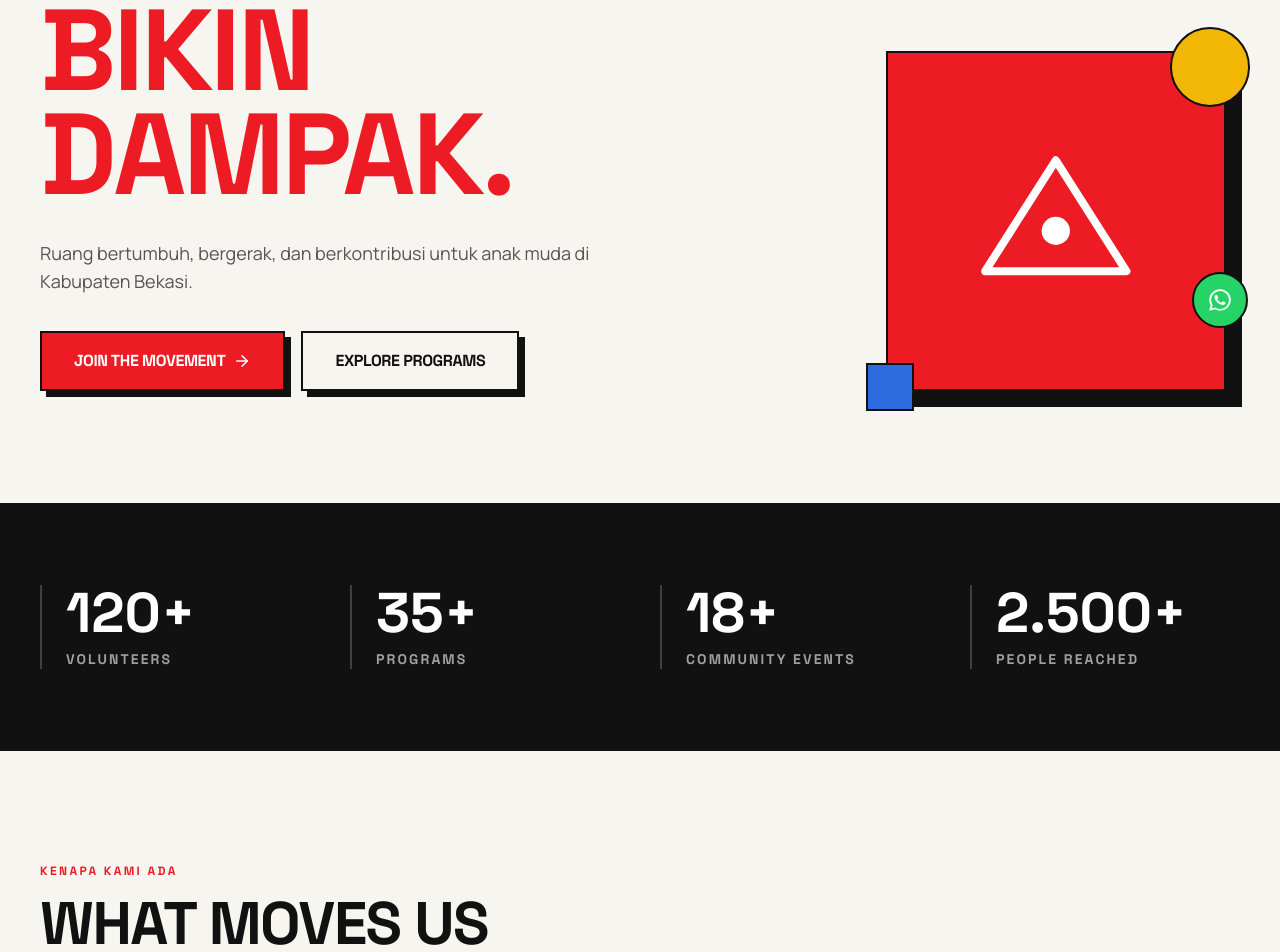
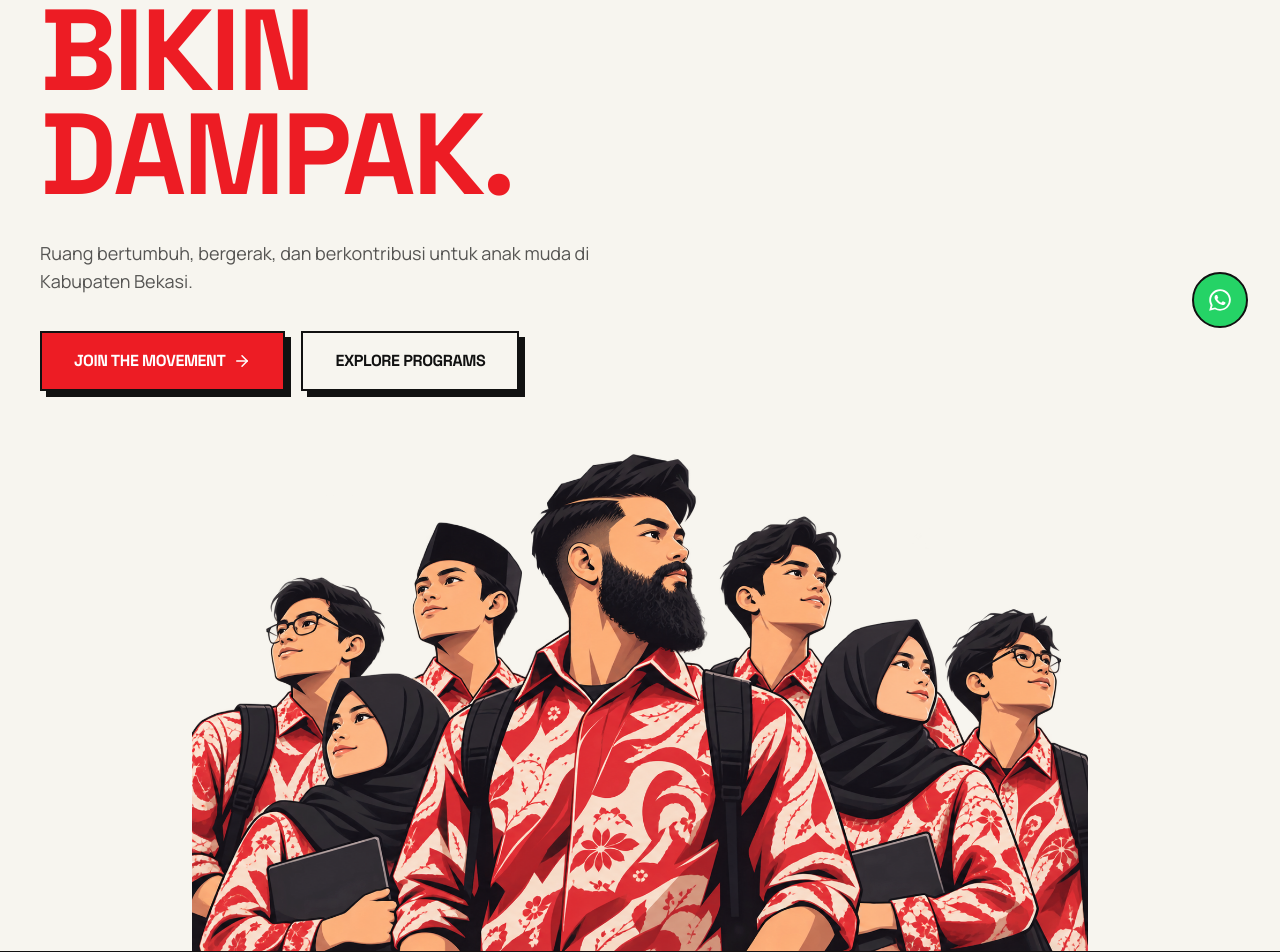
Before and after one commit to sepatusendal/GK-Bekasi, a Next.js app: page / in a window 1280 px wide. Shown: the part 440-1392 px from the top of the page. Built offline with nearby package versions, Linux system fonts and the light colour scheme.

Commit message:
Use custom illustration as the homepage hero visual
Replace the abstract geometric shape with the batik-clad youth
illustration provided by the user, full-width and bottom-anchored
below the headline/CTAs so the group appears to look up toward
"BIKIN DAMPAK."

```diff
--- a/src/components/home/hero.tsx
+++ b/src/components/home/hero.tsx
@@ -1,5 +1,6 @@
 // Bang Wira - github.com/sepatusendal
 import Link from "next/link";
+import Image from "next/image";
 import { ArrowRight } from "lucide-react";
 import { Button } from "@/components/ui/button";
 import { Container } from "@/components/ui/container";
@@ -8,10 +9,9 @@ import { siteConfig } from "@/lib/site";
 
 export function Hero() {
   return (
-    <section className="relative overflow-hidden border-b-[2.5px] border-gk-black bg-gk-bg pt-16 pb-20 sm:pt-20 sm:pb-28">
+    <section className="relative overflow-hidden border-b-[2.5px] border-gk-black bg-gk-bg pt-16 sm:pt-20">
       <Container>
-        <div className="grid grid-cols-1 items-end gap-12 lg:grid-cols-12">
-          <div className="lg:col-span-8">
+        <div className="max-w-3xl">
           <Reveal>
             <span className="mb-2 inline-flex items-center gap-2 font-display text-xs font-bold uppercase tracking-[0.25em] text-gk-red">
               <span className="h-2 w-2 bg-gk-red" />
@@ -53,39 +53,22 @@ export function Hero() {
             </div>
           </Reveal>
         </div>
+      </Container>
 
-          <div className="relative lg:col-span-4">
-            <Reveal delay={0.2} y={32}>
-              <div className="relative mx-auto aspect-square w-full max-w-[280px] sm:max-w-[340px]">
-                <div className="absolute inset-0 translate-x-4 translate-y-4 bg-gk-black" />
-                <div className="brutal-border absolute inset-0 flex items-center justify-center bg-gk-red">
-                  <svg
-                    viewBox="0 0 200 200"
-                    className="h-3/5 w-3/5"
-                    fill="none"
-                  >
-                    <path
-                      d="M30 150 L100 40 L170 150 Z"
-                      stroke="var(--gk-white)"
-                      strokeWidth="8"
-                      strokeLinejoin="round"
-                      fill="none"
+      <Reveal delay={0.3} y={40}>
+        <div className="relative mt-10 sm:mt-14">
+          <div className="mx-auto w-full max-w-6xl px-4">
+            <Image
+              src="/hero-illustration.png"
+              alt="Anak muda Garuda Keadilan Kabupaten Bekasi, kompak pakai batik merah, siap gerak bareng"
+              width={1672}
+              height={941}
+              priority
+              className="mx-auto h-auto w-full max-w-4xl"
             />
-                    <circle
-                      cx="100"
-                      cy="110"
-                      r="14"
-                      fill="var(--gk-white)"
-                    />
-                  </svg>
           </div>
-                <div className="absolute -top-6 -right-6 h-16 w-16 rounded-full border-[2.5px] border-gk-black bg-gk-mustard sm:h-20 sm:w-20" />
-                <div className="absolute -bottom-5 -left-5 h-10 w-10 border-[2.5px] border-gk-black bg-gk-blue sm:h-12 sm:w-12" />
         </div>
       </Reveal>
-          </div>
-        </div>
-      </Container>
     </section>
   );
 }
```
Also changed, not shown: public/hero-illustration.png (added). Lines whose indentation alone changed are shown as unchanged.
